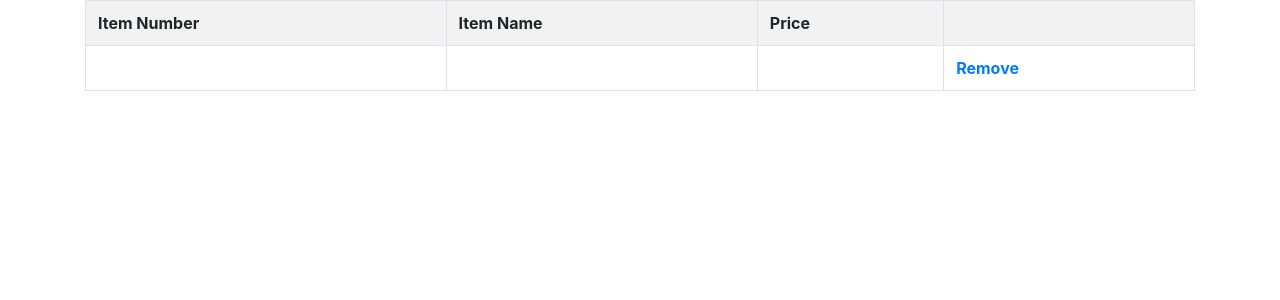
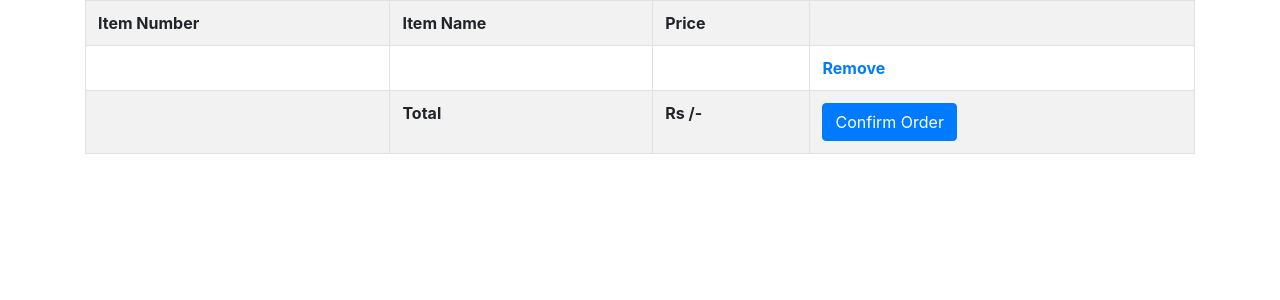
Before and after one commit to sumitsingh886/Mini-Project9, a PHP site: page /cart.php in a window 1280 px wide. Shown: the part 45-345 px from the top of the page. Run offline with PHP 8.4, Linux system fonts and the light colour scheme; data that the repository does not hold is empty; some web fonts are replaced.

Commit message:
add third row for confirm order in cart page

```diff
--- a/Online shoping system/cart.php
+++ b/Online shoping system/cart.php
@@ -33,6 +33,9 @@
                 <th><?php echo $counter ?></th><th><?php echo $row['name']?></th><th><?php echo $row['price']?></th>
                 <th><a href='cart_remove.php?id=<?php echo $row['id'] ?>'>Remove</a></th>
             </tr>
+            <tr>
+                <th></th><th>Total</th><th>Rs <?php echo $sum;?>/-</th><th><a href="success.php?id=<?php echo $user_id?>" class="btn btn-primary">Confirm Order</a></th>
+            </tr>
             </tbody>
         </table>
     </div>
```
